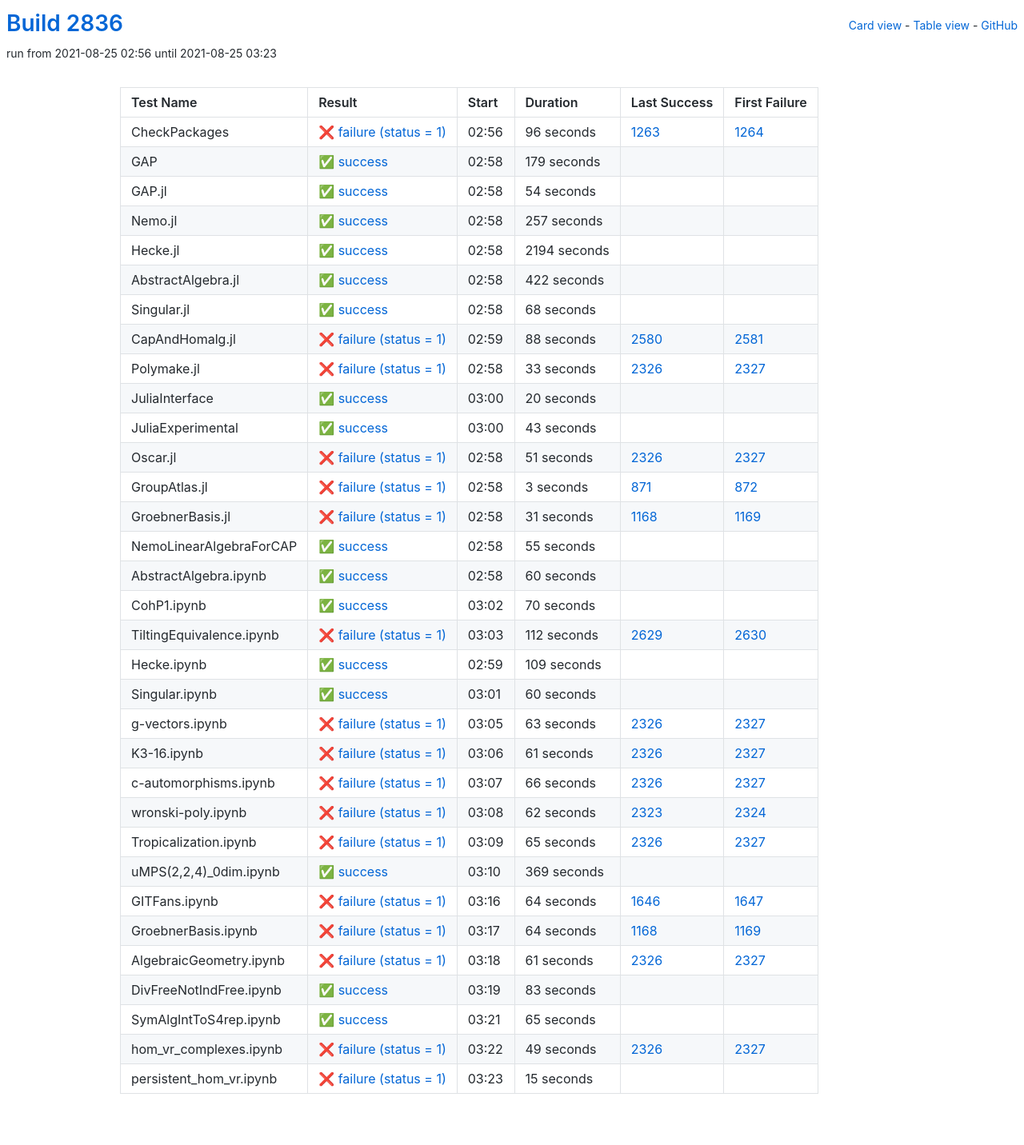
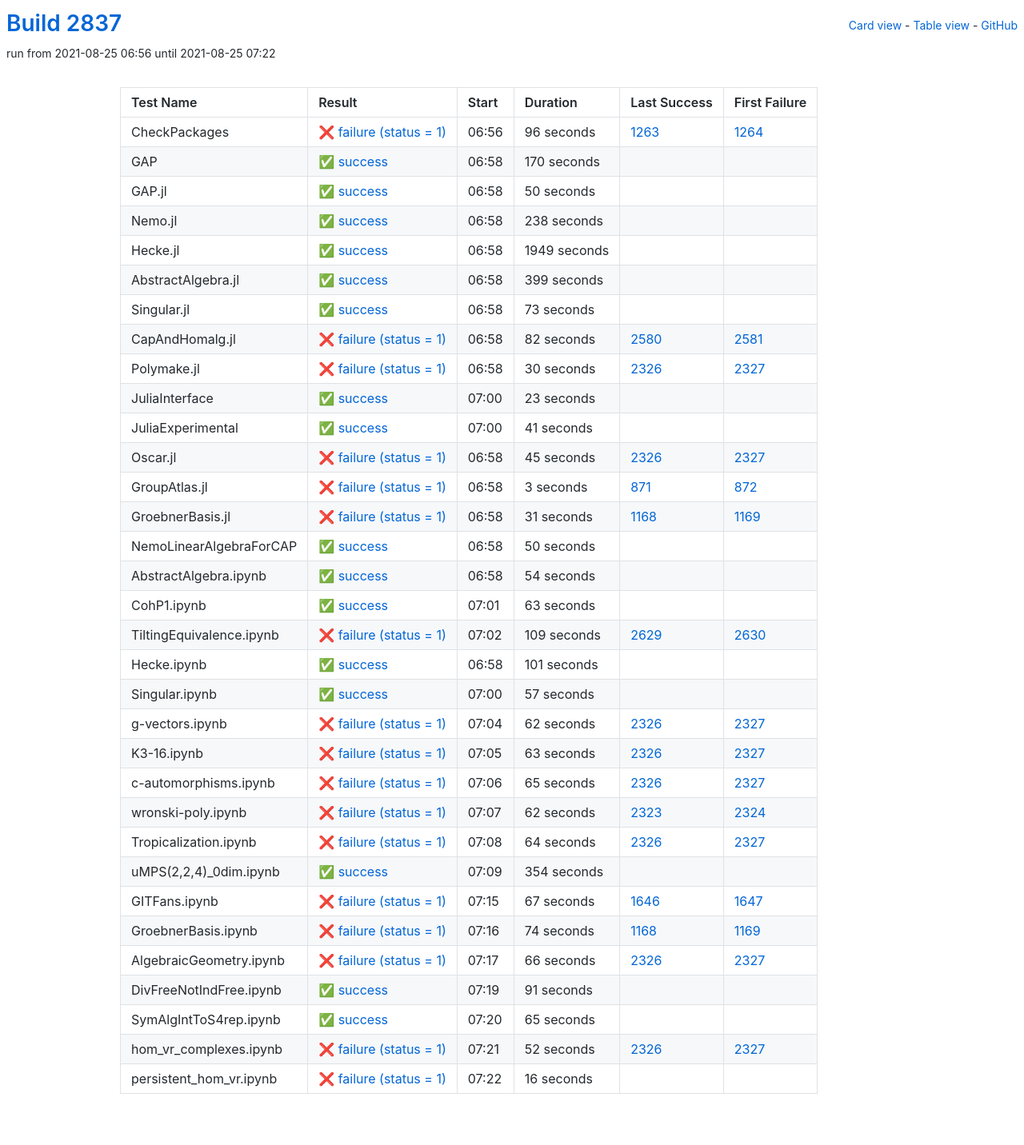
Before and after one commit to oscar-system/oscar-ci-status-stable, a Jekyll site: the page built from table.html, in a window 1280 px wide. Shown: the whole page at 80% size. Built offline with Jekyll 4.4.1, drawn with Linux system fonts in a browser that asks for light colours.

Commit message:
Build #2837

```diff
--- a/_data/ci.yml
+++ b/_data/ci.yml
@@ -1,6 +1,6 @@
 ---
-build: 2836
-build_url: https://oscarci.mathematik.uni-kl.de/job/oscar-stable/2836/
+build: 2837
+build_url: https://oscarci.mathematik.uni-kl.de/job/oscar-stable/2837/
 job: oscar-stable
 organization: oscar-system
 repo: oscar-ci-status-stable
@@ -8,8 +8,8 @@ repourl: https://github.com/oscar-system/oscar-ci-status-stable
 tests:
 - name: CheckPackages
   id: checkpackages
-  log: https://oscarci.mathematik.uni-kl.de/job/oscar-stable/2836/artifact/logs/build-2836/CheckPackages.log
-  start: 2021-08-25 02:56
+  log: https://oscarci.mathematik.uni-kl.de/job/oscar-stable/2837/artifact/logs/build-2837/CheckPackages.log
+  start: 2021-08-25 06:56
   success: false
   exitcode: 1
   status: failure
@@ -20,140 +20,140 @@ tests:
   first_failure_url: https://oscarci.mathematik.uni-kl.de/job/oscar-stable/1264/
 - name: GAP
   id: gap
-  log: https://oscarci.mathematik.uni-kl.de/job/oscar-stable/2836/artifact/logs/build-2836/GAP.log
-  start: 2021-08-25 02:58
+  log: https://oscarci.mathematik.uni-kl.de/job/oscar-stable/2837/artifact/logs/build-2837/GAP.log
+  start: 2021-08-25 06:58
   success: true
   exitcode: 0
   status: success
-  duration: 179
+  duration: 170
   last_success: false
   last_success_url:
   first_failure: false
   first_failure_url:
 - name: GAP.jl
   id: gap-jl
-  log: https://oscarci.mathematik.uni-kl.de/job/oscar-stable/2836/artifact/logs/build-2836/GAP.jl.log
-  start: 2021-08-25 02:58
+  log: https://oscarci.mathematik.uni-kl.de/job/oscar-stable/2837/artifact/logs/build-2837/GAP.jl.log
+  start: 2021-08-25 06:58
   success: true
   exitcode: 0
   status: success
-  duration: 54
+  duration: 50
   last_success: false
   last_success_url:
   first_failure: false
   first_failure_url:
 - name: Nemo.jl
   id: nemo-jl
-  log: https://oscarci.mathematik.uni-kl.de/job/oscar-stable/2836/artifact/logs/build-2836/Nemo.jl.log
-  start: 2021-08-25 02:58
+  log: https://oscarci.mathematik.uni-kl.de/job/oscar-stable/2837/artifact/logs/build-2837/Nemo.jl.log
+  start: 2021-08-25 06:58
   success: true
   exitcode: 0
   status: success
-  duration: 257
+  duration: 238
   last_success: false
   last_success_url:
   first_failure: false
   first_failure_url:
 - name: Hecke.jl
   id: hecke-jl
-  log: https://oscarci.mathematik.uni-kl.de/job/oscar-stable/2836/artifact/logs/build-2836/Hecke.jl.log
-  start: 2021-08-25 02:58
+  log: https://oscarci.mathematik.uni-kl.de/job/oscar-stable/2837/artifact/logs/build-2837/Hecke.jl.log
+  start: 2021-08-25 06:58
   success: true
   exitcode: 0
   status: success
-  duration: 2194
+  duration: 1949
   last_success: false
   last_success_url:
   first_failure: false
   first_failure_url:
 - name: AbstractAlgebra.jl
   id: abstractalgebra-jl
-  log: https://oscarci.mathematik.uni-kl.de/job/oscar-stable/2836/artifact/logs/build-2836/AbstractAlgebra.jl.log
-  start: 2021-08-25 02:58
+  log: https://oscarci.mathematik.uni-kl.de/job/oscar-stable/2837/artifact/logs/build-2837/AbstractAlgebra.jl.log
+  start: 2021-08-25 06:58
   success: true
   exitcode: 0
   status: success
-  duration: 422
+  duration: 399
   last_success: false
   last_success_url:
   first_failure: false
   first_failure_url:
 - name: Singular.jl
   id: singular-jl
-  log: https://oscarci.mathematik.uni-kl.de/job/oscar-stable/2836/artifact/logs/build-2836/Singular.jl.log
-  start: 2021-08-25 02:58
+  log: https://oscarci.mathematik.uni-kl.de/job/oscar-stable/2837/artifact/logs/build-2837/Singular.jl.log
+  start: 2021-08-25 06:58
   success: true
   exitcode: 0
   status: success
-  duration: 68
+  duration: 73
   last_success: false
   last_success_url:
   first_failure: false
   first_failure_url:
 - name: CapAndHomalg.jl
   id: capandhomalg-jl
-  log: https://oscarci.mathematik.uni-kl.de/job/oscar-stable/2836/artifact/logs/build-2836/CapAndHomalg.jl.log
-  start: 2021-08-25 02:59
+  log: https://oscarci.mathematik.uni-kl.de/job/oscar-stable/2837/artifact/logs/build-2837/CapAndHomalg.jl.log
+  start: 2021-08-25 06:58
   success: false
   exitcode: 1
   status: failure
-  duration: 88
+  duration: 82
   last_success: 2580
   last_success_url: https://oscarci.mathematik.uni-kl.de/job/oscar-stable/2580/
   first_failure: 2581
   first_failure_url: https://oscarci.mathematik.uni-kl.de/job/oscar-stable/2581/
 - name: Polymake.jl
   id: polymake-jl
-  log: https://oscarci.mathematik.uni-kl.de/job/oscar-stable/2836/artifact/logs/build-2836/Polymake.jl.log
-  start: 2021-08-25 02:58
+  log: https://oscarci.mathematik.uni-kl.de/job/oscar-stable/2837/artifact/logs/build-2837/Polymake.jl.log
+  start: 2021-08-25 06:58
   success: false
   exitcode: 1
   status: failure
-  duration: 33
+  duration: 30
   last_success: 2326
   last_success_url: https://oscarci.mathematik.uni-kl.de/job/oscar-stable/2326/
   first_failure: 2327
   first_failure_url: https://oscarci.mathematik.uni-kl.de/job/oscar-stable/2327/
 - name: JuliaInterface
   id: juliainterface
-  log: https://oscarci.mathematik.uni-kl.de/job/oscar-stable/2836/artifact/logs/build-2836/JuliaInterface.log
-  start: 2021-08-25 03:00
+  log: https://oscarci.mathematik.uni-kl.de/job/oscar-stable/2837/artifact/logs/build-2837/JuliaInterface.log
+  start: 2021-08-25 07:00
   success: true
   exitcode: 0
   status: success
-  duration: 20
+  duration: 23
   last_success: false
   last_success_url:
   first_failure: false
   first_failure_url:
 - name: JuliaExperimental
   id: juliaexperimental
-  log: https://oscarci.mathematik.uni-kl.de/job/oscar-stable/2836/artifact/logs/build-2836/JuliaExperimental.log
-  start: 2021-08-25 03:00
+  log: https://oscarci.mathematik.uni-kl.de/job/oscar-stable/2837/artifact/logs/build-2837/JuliaExperimental.log
+  start: 2021-08-25 07:00
   success: true
   exitcode: 0
   status: success
-  duration: 43
+  duration: 41
   last_success: false
   last_success_url:
   first_failure: false
   first_failure_url:
 - name: Oscar.jl
   id: oscar-jl
-  log: https://oscarci.mathematik.uni-kl.de/job/oscar-stable/2836/artifact/logs/build-2836/Oscar.jl.log
-  start: 2021-08-25 02:58
+  log: https://oscarci.mathematik.uni-kl.de/job/oscar-stable/2837/artifact/logs/build-2837/Oscar.jl.log
+  start: 2021-08-25 06:58
   success: false
   exitcode: 1
   status: failure
-  duration: 51
+  duration: 45
   last_success: 2326
   last_success_url: https://oscarci.mathematik.uni-kl.de/job/oscar-stable/2326/
   first_failure: 2327
   first_failure_url: https://oscarci.mathematik.uni-kl.de/job/oscar-stable/2327/
 - name: GroupAtlas.jl
   id: groupatlas-jl
-  log: https://oscarci.mathematik.uni-kl.de/job/oscar-stable/2836/artifact/logs/build-2836/GroupAtlas.jl.log
-  start: 2021-08-25 02:58
+  log: https://oscarci.mathematik.uni-kl.de/job/oscar-stable/2837/artifact/logs/build-2837/GroupAtlas.jl.log
+  start: 2021-08-25 06:58
   success: false
   exitcode: 1
   status: failure
@@ -164,8 +164,8 @@ tests:
   first_failure_url: https://oscarci.mathematik.uni-kl.de/job/oscar-stable/872/
 - name: GroebnerBasis.jl
   id: groebnerbasis-jl
-  log: https://oscarci.mathematik.uni-kl.de/job/oscar-stable/2836/artifact/logs/build-2836/GroebnerBasis.jl.log
-  start: 2021-08-25 02:58
+  log: https://oscarci.mathematik.uni-kl.de/job/oscar-stable/2837/artifact/logs/build-2837/GroebnerBasis.jl.log
+  start: 2021-08-25 06:58
   success: false
   exitcode: 1
   status: failure
@@ -176,80 +176,92 @@ tests:
   first_failure_url: https://oscarci.mathematik.uni-kl.de/job/oscar-stable/1169/
 - name: NemoLinearAlgebraForCAP
   id: nemolinearalgebraforcap
-  log: https://oscarci.mathematik.uni-kl.de/job/oscar-stable/2836/artifact/logs/build-2836/NemoLinearAlgebraForCAP.log
-  start: 2021-08-25 02:58
+  log: https://oscarci.mathematik.uni-kl.de/job/oscar-stable/2837/artifact/logs/build-2837/NemoLinearAlgebraForCAP.log
+  start: 2021-08-25 06:58
   success: true
   exitcode: 0
   status: success
-  duration: 55
+  duration: 50
   last_success: false
   last_success_url:
   first_failure: false
   first_failure_url:
 - name: AbstractAlgebra.ipynb
   id: abstractalgebra-ipynb
-  log: https://oscarci.mathematik.uni-kl.de/job/oscar-stable/2836/artifact/logs/build-2836/AbstractAlgebra.ipynb.log
-  start: 2021-08-25 02:58
+  log: https://oscarci.mathematik.uni-kl.de/job/oscar-stable/2837/artifact/logs/build-2837/AbstractAlgebra.ipynb.log
+  start: 2021-08-25 06:58
   success: true
   exitcode: 0
   status: success
-  duration: 60
+  duration: 54
   last_success: false
   last_success_url:
   first_failure: false
   first_failure_url:
 - name: CohP1.ipynb
   id: cohp1-ipynb
-  log: https://oscarci.mathematik.uni-kl.de/job/oscar-stable/2836/artifact/logs/build-2836/CohP1.ipynb.log
-  start: 2021-08-25 03:02
+  log: https://oscarci.mathematik.uni-kl.de/job/oscar-stable/2837/artifact/logs/build-2837/CohP1.ipynb.log
+  start: 2021-08-25 07:01
   success: true
   exitcode: 0
   status: success
-  duration: 70
+  duration: 63
   last_success: false
   last_success_url:
   first_failure: false
   first_failure_url:
 - name: TiltingEquivalence.ipynb
   id: tiltingequivalence-ipynb
-  log: https://oscarci.mathematik.uni-kl.de/job/oscar-stable/2836/artifact/logs/build-2836/TiltingEquivalence.ipynb.log
-  start: 2021-08-25 03:03
+  log: https://oscarci.mathematik.uni-kl.de/job/oscar-stable/2837/artifact/logs/build-2837/TiltingEquivalence.ipynb.log
+  start: 2021-08-25 07:02
   success: false
   exitcode: 1
   status: failure
-  duration: 112
+  duration: 109
   last_success: 2629
   last_success_url: https://oscarci.mathematik.uni-kl.de/job/oscar-stable/2629/
   first_failure: 2630
   first_failure_url: https://oscarci.mathematik.uni-kl.de/job/oscar-stable/2630/
 - name: Hecke.ipynb
   id: hecke-ipynb
-  log: https://oscarci.mathematik.uni-kl.de/job/oscar-stable/2836/artifact/logs/build-2836/Hecke.ipynb.log
-  start: 2021-08-25 02:59
+  log: https://oscarci.mathematik.uni-kl.de/job/oscar-stable/2837/artifact/logs/build-2837/Hecke.ipynb.log
+  start: 2021-08-25 06:58
   success: true
   exitcode: 0
   status: success
-  duration: 109
+  duration: 101
   last_success: false
   last_success_url:
   first_failure: false
   first_failure_url:
 - name: Singular.ipynb
   id: singular-ipynb
-  log: https://oscarci.mathematik.uni-kl.de/job/oscar-stable/2836/artifact/logs/build-2836/Singular.ipynb.log
-  start: 2021-08-25 03:01
+  log: https://oscarci.mathematik.uni-kl.de/job/oscar-stable/2837/artifact/logs/build-2837/Singular.ipynb.log
+  start: 2021-08-25 07:00
   success: true
   exitcode: 0
   status: success
-  duration: 60
+  duration: 57
   last_success: false
   last_success_url:
   first_failure: false
   first_failure_url:
 - name: g-vectors.ipynb
   id: g-vectors-ipynb
-  log: https://oscarci.mathematik.uni-kl.de/job/oscar-stable/2836/artifact/logs/build-2836/g-vectors.ipynb.log
-  start: 2021-08-25 03:05
+  log: https://oscarci.mathematik.uni-kl.de/job/oscar-stable/2837/artifact/logs/build-2837/g-vectors.ipynb.log
+  start: 2021-08-25 07:04
+  success: false
+  exitcode: 1
+  status: failure
+  duration: 62
+  last_success: 2326
+  last_success_url: https://oscarci.mathematik.uni-kl.de/job/oscar-stable/2326/
+  first_failure: 2327
+  first_failure_url: https://oscarci.mathematik.uni-kl.de/job/oscar-stable/2327/
+- name: K3-16.ipynb
+  id: k3-16-ipynb
+  log: https://oscarci.mathematik.uni-kl.de/job/oscar-stable/2837/artifact/logs/build-2837/K3-16.ipynb.log
+  start: 2021-08-25 07:05
   success: false
   exitcode: 1
   status: failure
@@ -258,34 +270,22 @@ tests:
   last_success_url: https://oscarci.mathematik.uni-kl.de/job/oscar-stable/2326/
   first_failure: 2327
   first_failure_url: https://oscarci.mathematik.uni-kl.de/job/oscar-stable/2327/
-- name: K3-16.ipynb
-  id: k3-16-ipynb
-  log: https://oscarci.mathematik.uni-kl.de/job/oscar-stable/2836/artifact/logs/build-2836/K3-16.ipynb.log
-  start: 2021-08-25 03:06
+- name: c-automorphisms.ipynb
+  id: c-automorphisms-ipynb
+  log: https://oscarci.mathematik.uni-kl.de/job/oscar-stable/2837/artifact/logs/build-2837/c-automorphisms.ipynb.log
+  start: 2021-08-25 07:06
   success: false
   exitcode: 1
   status: failure
-  duration: 61
-  last_success: 2326
-  last_success_url: https://oscarci.mathematik.uni-kl.de/job/oscar-stable/2326/
-  first_failure: 2327
-  first_failure_url: https://oscarci.mathematik.uni-kl.de/job/oscar-stable/2327/
-- name: c-automorphisms.ipynb
-  id: c-automorphisms-ipynb
-  log: https://oscarci.mathematik.uni-kl.de/job/oscar-stable/2836/artifact/logs/build-2836/c-automorphisms.ipynb.log
-  start: 2021-08-25 03:07
-  success: false
-  exitcode: 1
-  status: failure
-  duration: 66
+  duration: 65
   last_success: 2326
   last_success_url: https://oscarci.mathematik.uni-kl.de/job/oscar-stable/2326/
   first_failure: 2327
   first_failure_url: https://oscarci.mathematik.uni-kl.de/job/oscar-stable/2327/
 - name: wronski-poly.ipynb
   id: wronski-poly-ipynb
-  log: https://oscarci.mathematik.uni-kl.de/job/oscar-stable/2836/artifact/logs/build-2836/wronski-poly.ipynb.log
-  start: 2021-08-25 03:08
+  log: https://oscarci.mathematik.uni-kl.de/job/oscar-stable/2837/artifact/logs/build-2837/wronski-poly.ipynb.log
+  start: 2021-08-25 07:07
   success: false
   exitcode: 1
   status: failure
@@ -296,80 +296,80 @@ tests:
   first_failure_url: https://oscarci.mathematik.uni-kl.de/job/oscar-stable/2324/
 - name: Tropicalization.ipynb
   id: tropicalization-ipynb
-  log: https://oscarci.mathematik.uni-kl.de/job/oscar-stable/2836/artifact/logs/build-2836/Tropicalization.ipynb.log
-  start: 2021-08-25 03:09
+  log: https://oscarci.mathematik.uni-kl.de/job/oscar-stable/2837/artifact/logs/build-2837/Tropicalization.ipynb.log
+  start: 2021-08-25 07:08
   success: false
   exitcode: 1
   status: failure
-  duration: 65
+  duration: 64
   last_success: 2326
   last_success_url: https://oscarci.mathematik.uni-kl.de/job/oscar-stable/2326/
   first_failure: 2327
   first_failure_url: https://oscarci.mathematik.uni-kl.de/job/oscar-stable/2327/
 - name: uMPS(2,2,4)_0dim.ipynb
   id: umps-2-2-4-0dim-ipynb
-  log: https://oscarci.mathematik.uni-kl.de/job/oscar-stable/2836/artifact/logs/build-2836/uMPS-2-2-4-_0dim.ipynb.log
-  start: 2021-08-25 03:10
+  log: https://oscarci.mathematik.uni-kl.de/job/oscar-stable/2837/artifact/logs/build-2837/uMPS-2-2-4-_0dim.ipynb.log
+  start: 2021-08-25 07:09
   success: true
   exitcode: 0
   status: success
-  duration: 369
+  duration: 354
   last_success: false
   last_success_url:
   first_failure: false
   first_failure_url:
 - name: GITFans.ipynb
   id: gitfans-ipynb
-  log: https://oscarci.mathematik.uni-kl.de/job/oscar-stable/2836/artifact/logs/build-2836/GITFans.ipynb.log
-  start: 2021-08-25 03:16
+  log: https://oscarci.mathematik.uni-kl.de/job/oscar-stable/2837/artifact/logs/build-2837/GITFans.ipynb.log
+  start: 2021-08-25 07:15
   success: false
   exitcode: 1
   status: failure
-  duration: 64
+  duration: 67
   last_success: 1646
   last_success_url: https://oscarci.mathematik.uni-kl.de/job/oscar-stable/1646/
   first_failure: 1647
   first_failure_url: https://oscarci.mathematik.uni-kl.de/job/oscar-stable/1647/
 - name: GroebnerBasis.ipynb
   id: groebnerbasis-ipynb
-  log: https://oscarci.mathematik.uni-kl.de/job/oscar-stable/2836/artifact/logs/build-2836/GroebnerBasis.ipynb.log
-  start: 2021-08-25 03:17
+  log: https://oscarci.mathematik.uni-kl.de/job/oscar-stable/2837/artifact/logs/build-2837/GroebnerBasis.ipynb.log
+  start: 2021-08-25 07:16
   success: false
   exitcode: 1
   status: failure
-  duration: 64
+  duration: 74
   last_success: 1168
   last_success_url: https://oscarci.mathematik.uni-kl.de/job/oscar-stable/1168/
   first_failure: 1169
   first_failure_url: https://oscarci.mathematik.uni-kl.de/job/oscar-stable/1169/
 - name: AlgebraicGeometry.ipynb
   id: algebraicgeometry-ipynb
-  log: https://oscarci.mathematik.uni-kl.de/job/oscar-stable/2836/artifact/logs/build-2836/AlgebraicGeometry.ipynb.log
-  start: 2021-08-25 03:18
+  log: https://oscarci.mathematik.uni-kl.de/job/oscar-stable/2837/artifact/logs/build-2837/AlgebraicGeometry.ipynb.log
+  start: 2021-08-25 07:17
   success: false
   exitcode: 1
   status: failure
-  duration: 61
+  duration: 66
   last_success: 2326
   last_success_url: https://oscarci.mathematik.uni-kl.de/job/oscar-stable/2326/
   first_failure: 2327
   first_failure_url: https://oscarci.mathematik.uni-kl.de/job/oscar-stable/2327/
 - name: DivFreeNotIndFree.ipynb
   id: divfreenotindfree-ipynb
-  log: https://oscarci.mathematik.uni-kl.de/job/oscar-stable/2836/artifact/logs/build-2836/DivFreeNotIndFree.ipynb.log
-  start: 2021-08-25 03:19
+  log: https://oscarci.mathematik.uni-kl.de/job/oscar-stable/2837/artifact/logs/build-2837/DivFreeNotIndFree.ipynb.log
+  start: 2021-08-25 07:19
   success: true
   exitcode: 0
   status: success
-  duration: 83
+  duration: 91
   last_success: false
   last_success_url:
   first_failure: false
   first_failure_url:
 - name: SymAlgIntToS4rep.ipynb
   id: symalginttos4rep-ipynb
-  log: https://oscarci.mathematik.uni-kl.de/job/oscar-stable/2836/artifact/logs/build-2836/SymAlgIntToS4rep.ipynb.log
-  start: 2021-08-25 03:21
+  log: https://oscarci.mathematik.uni-kl.de/job/oscar-stable/2837/artifact/logs/build-2837/SymAlgIntToS4rep.ipynb.log
+  start: 2021-08-25 07:20
   success: true
   exitcode: 0
   status: success
@@ -380,24 +380,24 @@ tests:
   first_failure_url:
 - name: hom_vr_complexes.ipynb
   id: hom-vr-complexes-ipynb
-  log: https://oscarci.mathematik.uni-kl.de/job/oscar-stable/2836/artifact/logs/build-2836/hom_vr_complexes.ipynb.log
-  start: 2021-08-25 03:22
+  log: https://oscarci.mathematik.uni-kl.de/job/oscar-stable/2837/artifact/logs/build-2837/hom_vr_complexes.ipynb.log
+  start: 2021-08-25 07:21
   success: false
   exitcode: 1
   status: failure
-  duration: 49
+  duration: 52
   last_success: 2326
   last_success_url: https://oscarci.mathematik.uni-kl.de/job/oscar-stable/2326/
   first_failure: 2327
   first_failure_url: https://oscarci.mathematik.uni-kl.de/job/oscar-stable/2327/
 - name: persistent_hom_vr.ipynb
   id: persistent-hom-vr-ipynb
-  log: https://oscarci.mathematik.uni-kl.de/job/oscar-stable/2836/artifact/logs/build-2836/persistent_hom_vr.ipynb.log
-  start: 2021-08-25 03:23
+  log: https://oscarci.mathematik.uni-kl.de/job/oscar-stable/2837/artifact/logs/build-2837/persistent_hom_vr.ipynb.log
+  start: 2021-08-25 07:22
   success: false
   exitcode: 1
   status: failure
-  duration: 15
+  duration: 16
   last_success: false
   last_success_url:
   first_failure: false
```
Also changed, not shown: README.md.
